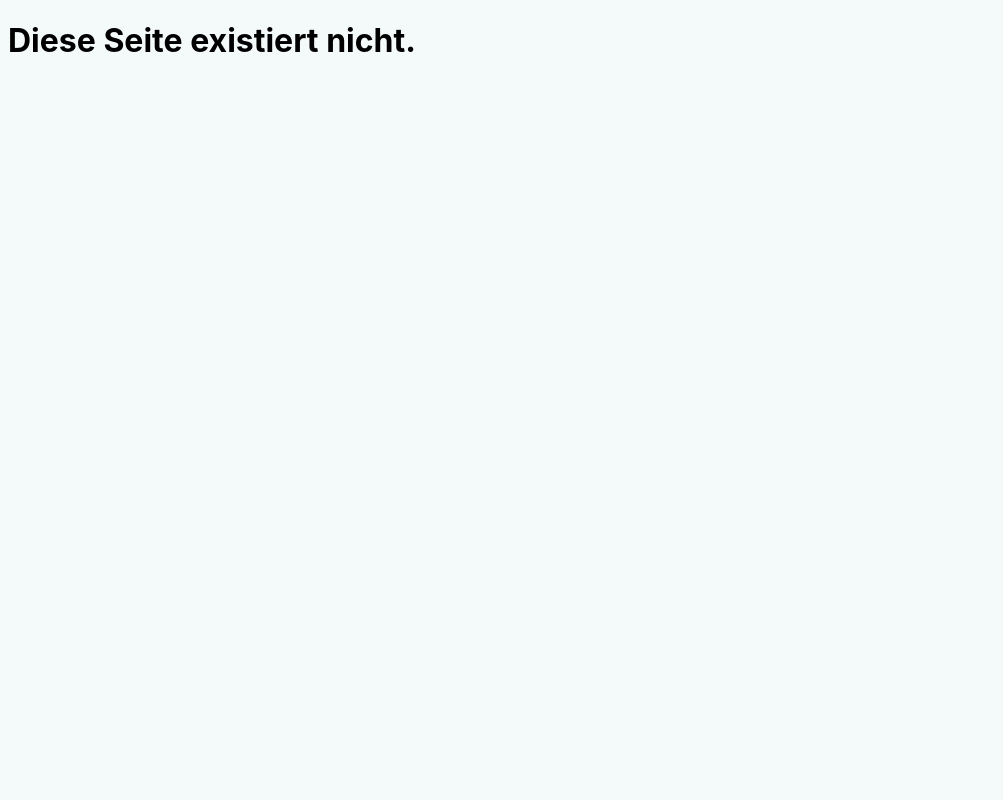
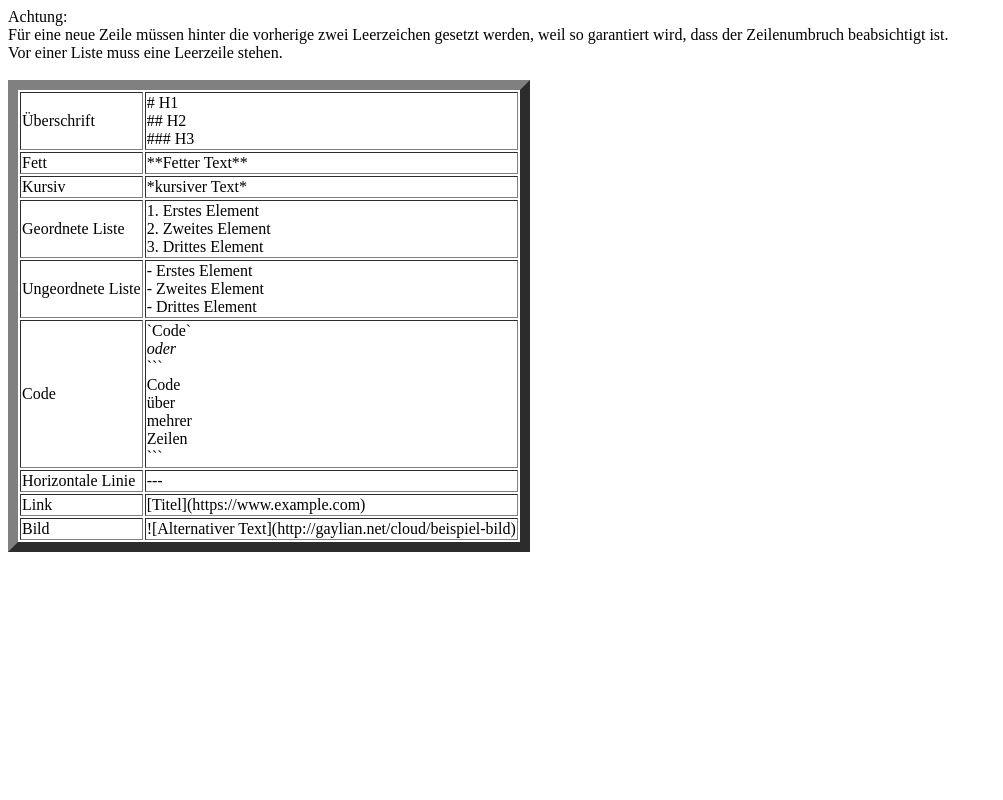
Before and after one commit to Jiscona-private/gaylian, a Flask app: page /md-syntax in a window 1280 px wide. Shown: the whole page, without its empty margins (0-1003 px from the left). Run offline with Flask 2, Linux system fonts and the light colour scheme.

Commit message:
Added markdown syntax information

````diff
--- /dev/null
+++ b/templates/md-syntax.html
@@ -0,0 +1,66 @@
+<html>
+    <body>
+        Achtung: <br>
+        Für eine neue Zeile müssen hinter die vorherige zwei Leerzeichen gesetzt werden, weil so garantiert wird, dass der Zeilenumbruch beabsichtigt ist. <br>
+        Vor einer Liste muss eine Leerzeile stehen. <br>
+        <br>
+        <table border="10px">
+            <tr>
+                <td>Überschrift</td>
+                <td># H1 <br>
+                    ## H2 <br>
+                    ### H3 <br>
+                </td>
+            </tr>
+            <tr>
+                <td>Fett</td>
+                <td>**Fetter Text**</td>
+            </tr>
+            <tr>
+                <td>Kursiv</td>
+                <td>*kursiver Text*</td>
+            </tr>
+            <tr>
+                <td>Geordnete Liste</td>
+                <td>1. Erstes Element <br>
+                    2. Zweites Element <br>
+                    3. Drittes Element <br>
+                </td>
+            </tr>
+            <tr>
+                <td>Ungeordnete Liste</td>
+                <td>
+                    - Erstes Element <br>
+                    - Zweites Element <br>
+                    - Drittes Element <br>
+                </td>
+            </tr>
+            <tr>
+                <td>Code</td>
+                <td>`Code`
+                    <br>
+                    <i>oder</i>
+                    <br>
+                    ``` <br>
+                    Code <br>
+                    über <br>
+                    mehrer <br>
+                    Zeilen <br>
+                    ```
+                </td>
+            </tr>
+            <tr>
+                <td>Horizontale Linie</td>
+                <td>---</td>
+            </tr>
+            <tr>
+                <td>Link</td>
+                <td>[Titel](https://www.example.com)</td>
+            </tr>
+            <tr>
+                <td>Bild</td>
+                <td>![Alternativer Text](http://gaylian.net/cloud/beispiel-bild)</td>
+            </tr>
+        </table>
+    </body>
+</html>
--- a/webpages.py
+++ b/webpages.py
@@ -133,6 +133,10 @@ def upload_md():
 
         return render_template('create_md.html', error="Code ungültig!")
     return render_template('create_md.html')
+
+@app.route("/md-syntax")
+def mdSyn():
+    return render_template('md-syntax.html')
 
 @app.route("/cloud")
 def cloudSearch():
````
Also changed, not shown: templates/create_md.html (+23 -0 lines).
